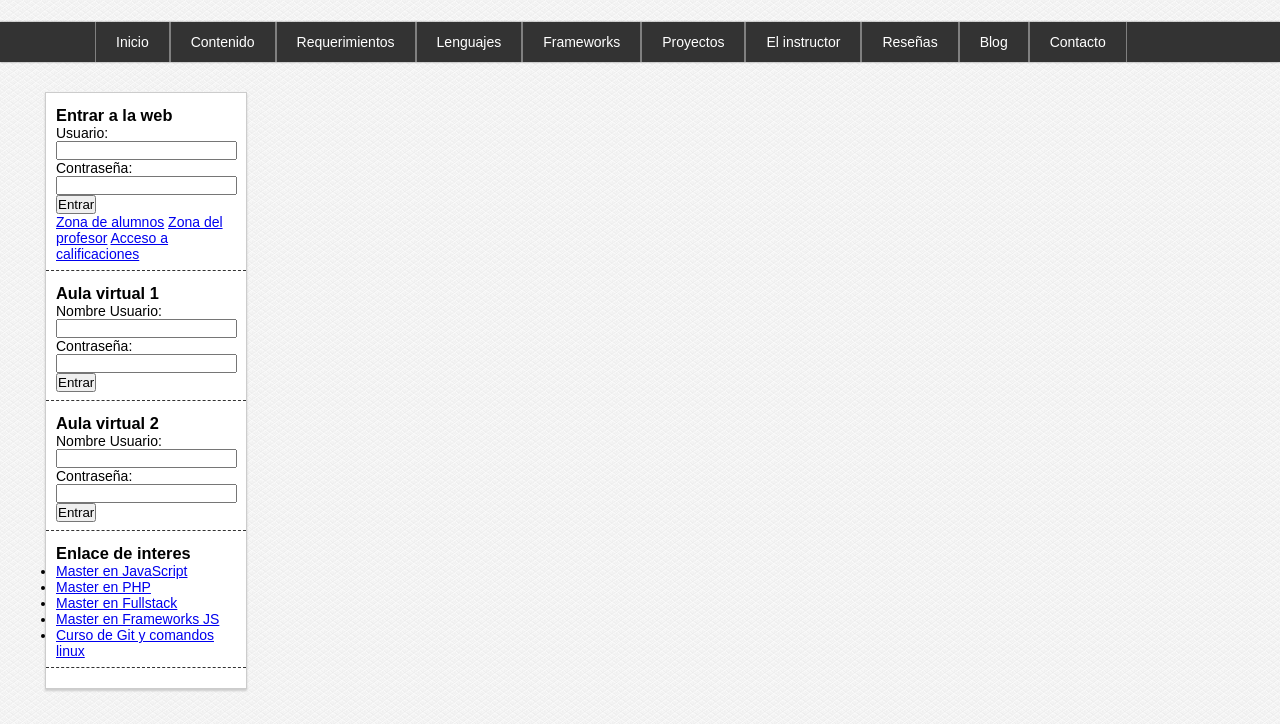
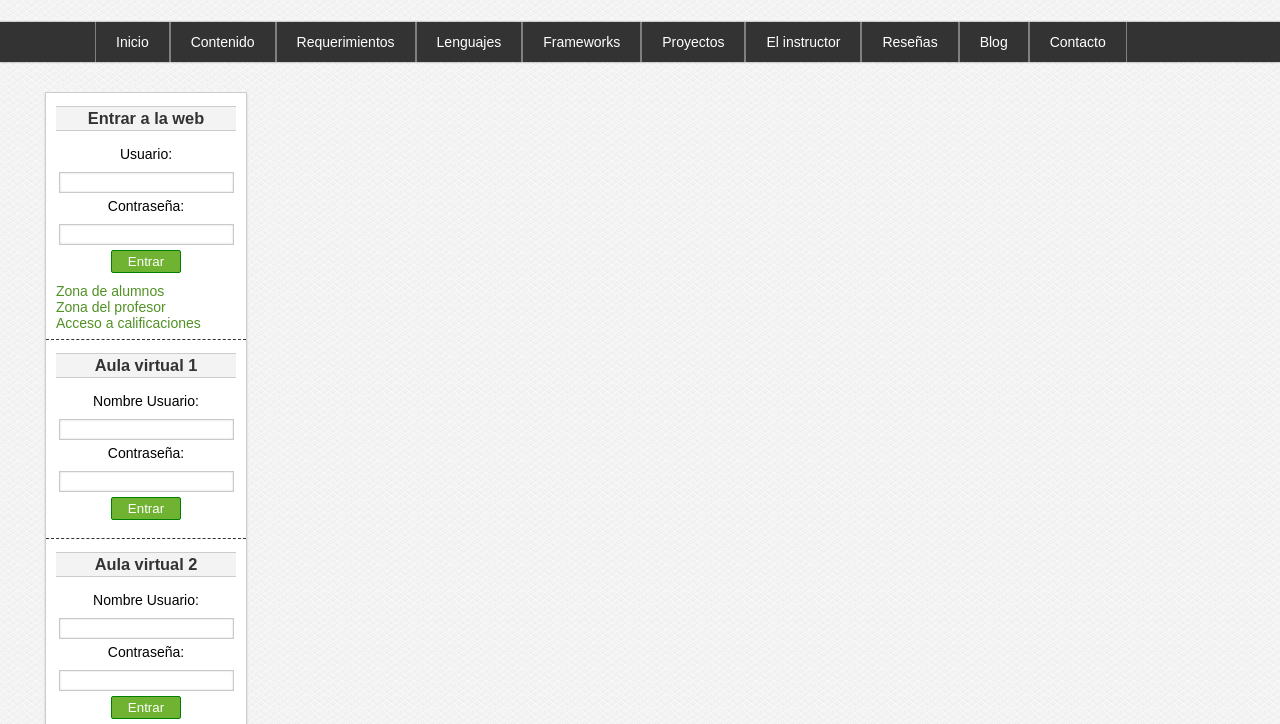
Before and after one commit to Roxmend0509/curso-masterCSS, a plain HTML site: page maquetacion-1/index.html in a window 1280 px wide. Shown: the part 228-952 px from the top of the page. Drawn offline with Linux system fonts and the light colour scheme.

Commit message:
Barra lateral check

```diff
--- a/maquetacion-1/css/styles.css
+++ b/maquetacion-1/css/styles.css
@@ -19,6 +19,72 @@
 
 body {
     background-image: url("../img/paven.png");
+}
+
+a{
+    color: #529125;
+    text-decoration: none;
+}
+
+a:visited{
+    color: #529125;
+}
+
+a:hover{
+    color: #285616;
+}
+
+/* FORMULARIOS */
+
+input[type="text"],
+input[type="email"],
+input[type="password"],
+select{
+    border: 1px solid #c9c9c9;
+    box-shadow: 0px 0px 2px #ccc inset;
+    background-color: white;
+    padding: 1px;
+    padding-top: 2px;
+    padding-bottom: 2px;
+    color: gray;
+    transition: all 300ms;
+}
+
+input[type="text"]:focus,
+input[type="email"]:focus,
+input[type="password"]:focus,
+select:focus{
+    border: 1px solid #70b231;
+    color:black
+}
+
+input[type="button"],
+input[type="submit"],
+input[type="reset"],
+button{
+    display: block;
+    border-radius: 2px;
+    width: 70px;
+    padding: 3px;
+    background-color: #70b231;
+    border: 1px solid green;
+    cursor: pointer;
+    color: white;
+}
+
+input[type="button"]:hover,
+input[type="submit"]:hover,
+input[type="reset"]:hover,
+button:hover{
+    box-shadow: 0px 0px 2px gray;
+}
+
+input[type="button"]:active,
+input[type="submit"]:active,
+input[type="reset"]:active,
+button:active{
+    box-shadow: 0px 0px 3px gray inset;
+    text-shadow: 0px 0px 1px #ccc;
 }
 
 /* CABECERA */
@@ -148,7 +214,8 @@ body {
 }
 
 /* BARRA LATERAL */
-#aside {
+#aside, #frase {
+    clear: both;
     width: 200px;
     float: left;
     margin: 30px;
@@ -156,6 +223,13 @@ body {
     border: 1px solid #ccc;
     box-shadow: 0px 2px 2px #ccc;
     font-family: sans-serif, Arial, Helvetica;
+}
+
+#frase{
+    width: 180px;
+    padding: 10px;
+    font-size: 14px;
+    font-family: sans-serif;
 }
 
 #aside .widget {
@@ -172,3 +246,50 @@ body {
 #aside .widget:last-child {
     margin-bottom: 20px;
 }
+
+#aside h3{
+    display: block;
+    color: #333333;
+    width: 100%;
+    text-align: center;
+    padding-top: 2px;
+    padding-bottom: 2px;
+    background: #f2f3f2;
+    border:1px solid #ccc;
+    border-left: none;
+    border-right: none;
+    margin-bottom: 15px;
+}
+
+#aside li{
+    margin-top: 8px;
+    margin-bottom: 5px;
+    margin-left: 20px;
+    list-style: square;
+}
+
+/* Formularios Barra lateral */
+#aside div label,
+#aside div input[type="text"],
+#aside div input[type="password"],
+#aside div input[type="email"]{
+    display: block;
+    width: 95%;
+    margin-top: 2px;
+    margin-bottom: 2px;
+}
+
+
+#aside div label,
+#aside div input[type="button"],
+#aside div input[type="submit"],
+#aside div button{
+    margin-top: 5px;
+    margin-bottom: 10px;
+}
+
+#aside input,
+#aside label{
+    margin: 0px auto;
+    text-align: center;
+}
--- a/maquetacion-1/index.html
+++ b/maquetacion-1/index.html
@@ -96,7 +96,9 @@
                 </form>
 
                 <a href="#">Zona de alumnos</a>
+                <br>
                 <a href="#">Zona del profesor</a>
+                <br>
                 <a href="#">Acceso a calificaciones</a>
             </div>
             <div class="widget" id="login">
@@ -135,6 +137,11 @@
                 </ul>
             </div>
         </aside>
+
+        <aside id="frase">
+            Lorem Ipsum is simply dummy text of the printing and typesetting industry.
+            <a href="#">Leer más frases</a>
+        </aside>
         <!--Fin de la barra lateral -->
     </div>
     <!-- Fin del contenido central -->
```
